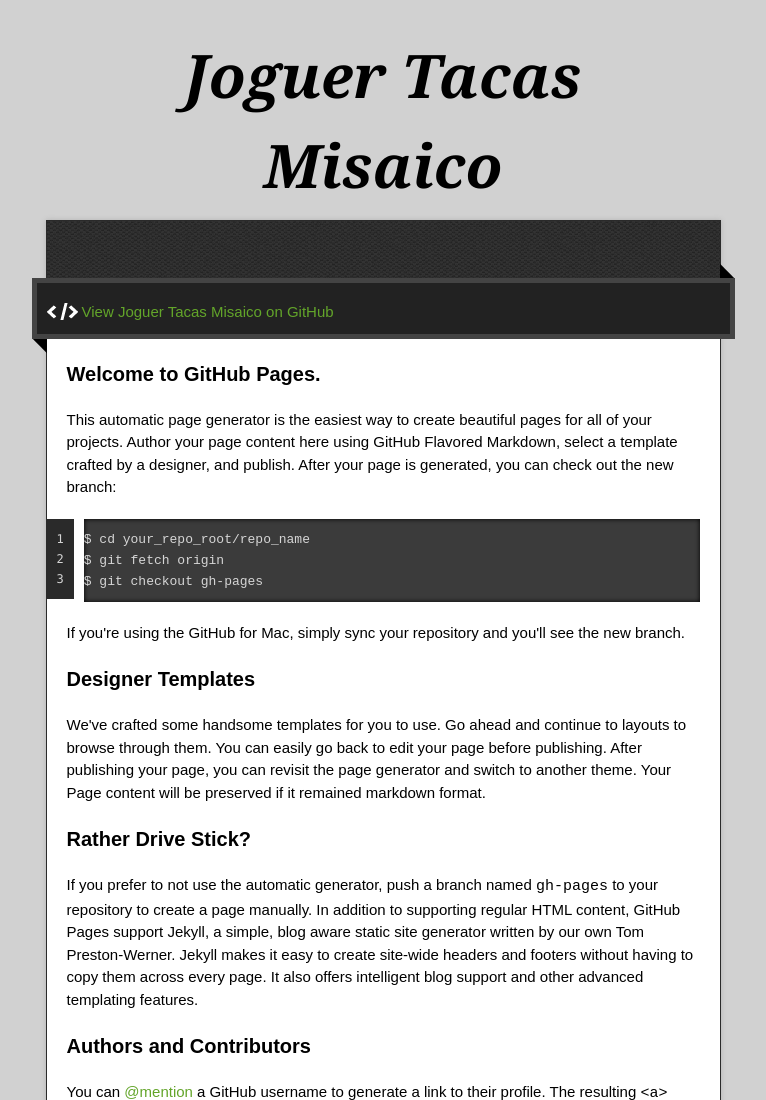
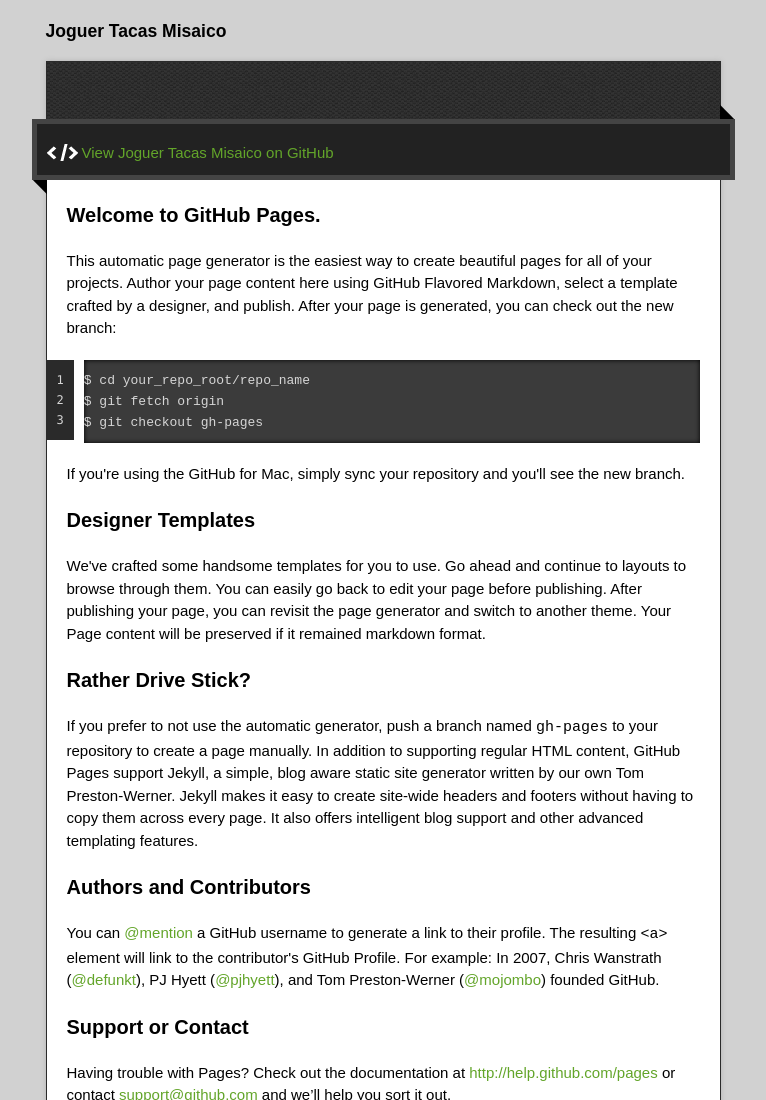
Before and after one commit to jtacasmisaico/jtacasmisaico.github.io, a plain HTML site: page index.html in a window 1280 px wide. Shown: the top 1100 px of the page, without its empty margins (257-1023 px from the left). Drawn offline with nearby package versions, Linux system fonts and the light colour scheme.

Commit message:
Update index.html

```diff
--- a/index.html
+++ b/index.html
@@ -22,7 +22,7 @@
 
   <div class="wrapper">
     <header>
-      <h1 class="title">Joguer Tacas Misaico</h1>
+      <h3 class="title">Joguer Tacas Misaico</h3>
     </header>
     <div id="container">
       <p class="tagline"></p>
```
